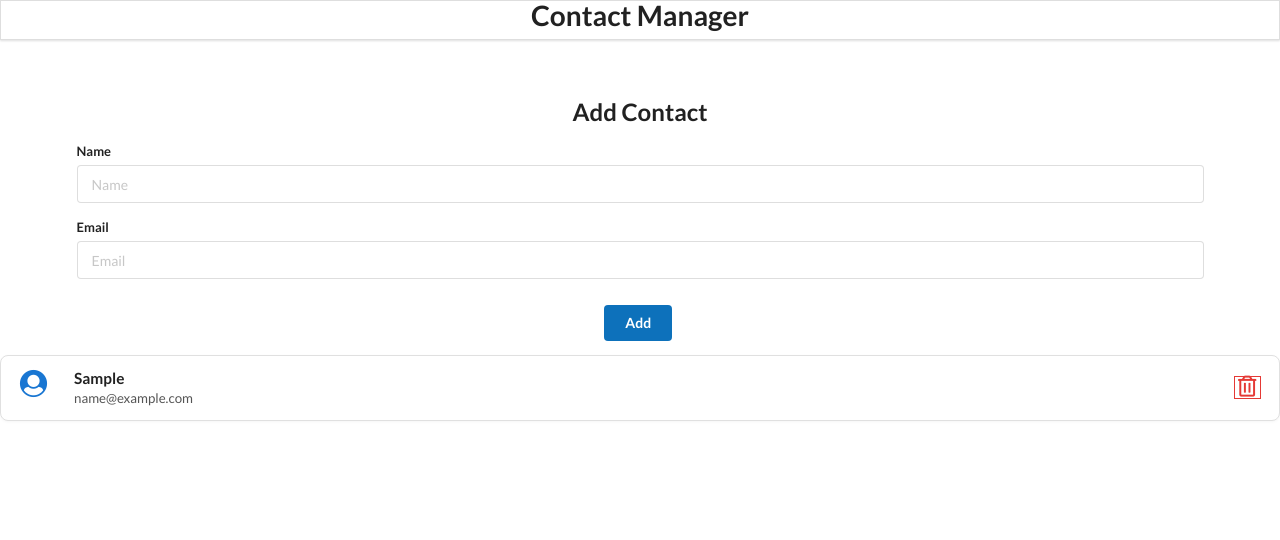
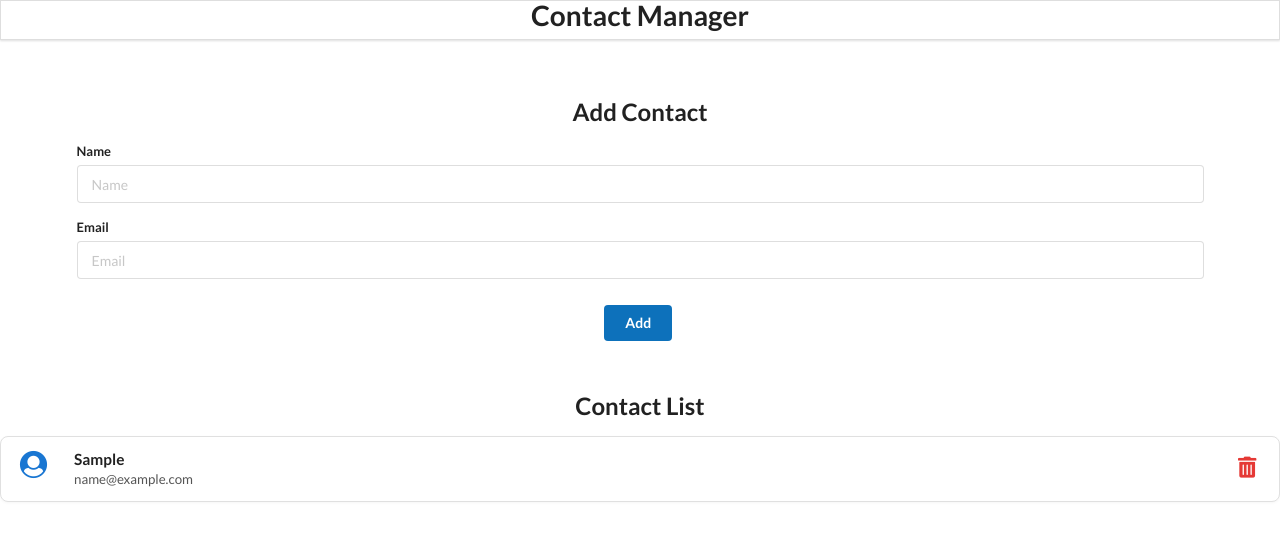
Before and after one commit to Viswajith2003/react-basic-project, a React (Vite) app: page / in a window 1280 px wide. Both pictures are taken after typing "Sample", "name@example.com" into the empty fields and a click on the button "Add". Shown: the top 540 px of the page. Built offline with nearby package versions, Linux system fonts and the light colour scheme.

Commit message:
create add list features

```diff
--- a/src/App.jsx
+++ b/src/App.jsx
@@ -33,8 +33,9 @@ function App() {
 
   return (
     <div>
-      <Header />
+      <Header name="Contact Manager" />
       <AddContact addContactHandler={addContactHandler} />
+
       <ContactLists contacts={contacts} getContactId={removeContactHandler} />
     </div>
   );
--- a/src/components/ContactCard.jsx
+++ b/src/components/ContactCard.jsx
@@ -37,7 +37,7 @@ export default function ContactCard(props) {
         <div style={{ fontSize: "0.95em", color: "#555" }}>{email}</div>
       </div>
       <i
-        className="trash alternate outline icon"
+        className="trash alternate icon"
         style={{
           color: "#e53935",
           fontSize: "1.5em",
--- a/src/components/ContactLists.jsx
+++ b/src/components/ContactLists.jsx
@@ -1,11 +1,14 @@
 import React from "react";
 import ContactCard from "./ContactCard";
+
 
 export default function ContactLists(props) {
   const deleteContactHandler = (id) => {
     props.getContactId(id);
   };
   return (
+    <div>
+      <h2 className="text-2xl font-bold mb-4" style={{ textAlign: "center", width: "100%", marginTop:"50px" }}>Contact List</h2>
       <div className="ui celled list">
         {props.contacts.map((contact) => (
           <ContactCard
@@ -15,5 +18,6 @@ export default function ContactLists(props) {
           />
         ))}
       </div>
+    </div>
   );
 }
--- a/src/components/Header.jsx
+++ b/src/components/Header.jsx
@@ -1,11 +1,11 @@
 import React from "react";
 
-export default function Header() {
+export default function Header({name}) {
   return (
     <div className="ui fixed menu">
       <div className="ui container">
         <h1 className="ui header" style={{ textAlign: "center", width: "100%" }}>
-          Contact Manager
+          {name}
         </h1>
       </div>
     </div>
```
Lines whose indentation alone changed are shown as unchanged.
